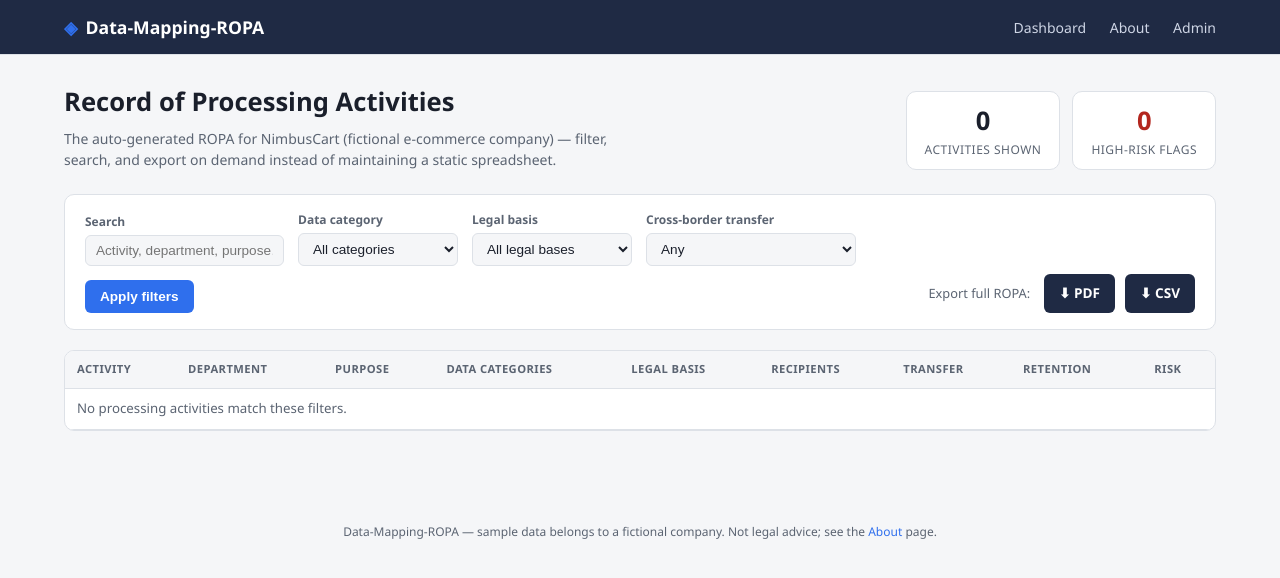
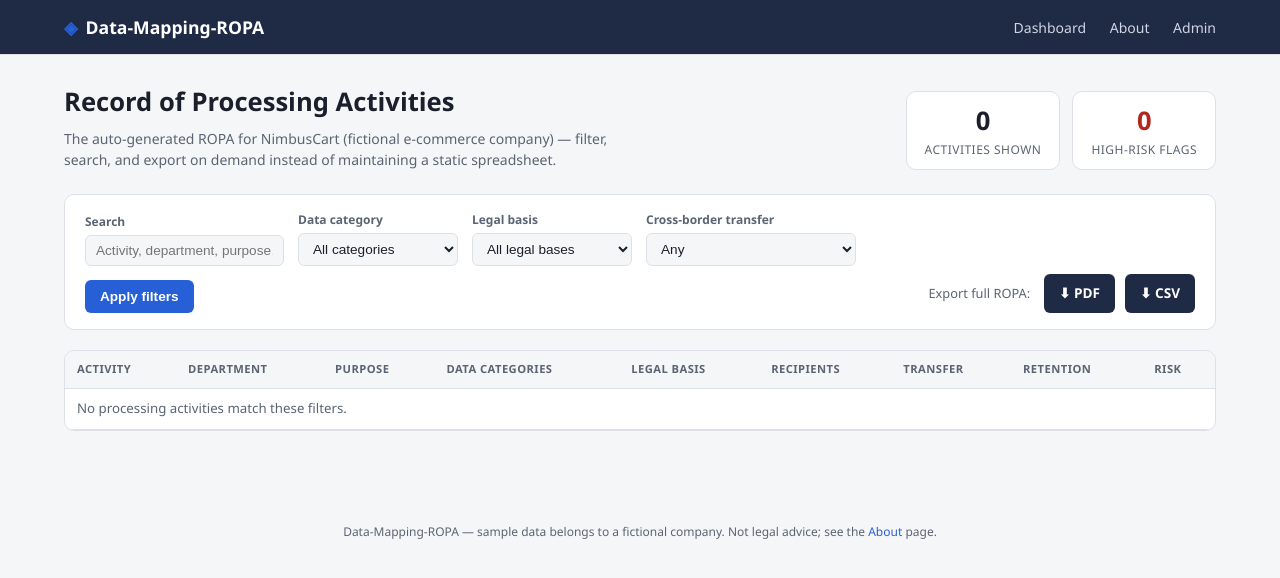
Before and after one commit to GugaValenca/Data-Mapping-ROPA, a Django app: page / in a window 1280 px wide. Shown: the top 578 px of the page. Run offline with Django 5.2, Linux system fonts and the light colour scheme; data that the repository does not hold is empty.

Commit message:
fix: correct link/button color to meet WCAG AA contrast
--brand-accent (#2f6fed), used as link text and button background,
measured 4.21:1 against the page background - under the 4.5:1 AA
threshold for normal-size text. Computed a corrected shade (#2760d6:
5.21:1 as text, 5.63:1 as white-on-button, both comfortably passing)
that keeps the same blue identity. Every other color pair checked
across both themes - body text, muted text, all five badge pairs, the
full dark theme - was already passing, several by a wide margin.

```diff
--- a/static/css/style.css
+++ b/static/css/style.css
@@ -5,7 +5,10 @@
     --text: #1a1f2b;
     --text-muted: #5b6472;
     --brand: #1f2a44;
-    --brand-accent: #2f6fed;
+    /* 5.21:1 against --bg as text, 5.63:1 as white-on-button — both
+       comfortably clear the 4.5:1 WCAG AA threshold for normal-size
+       text. The original #2f6fed measured 4.21:1 as link/body text. */
+    --brand-accent: #2760d6;
     --risk-bg: #fbe9e7;
     --risk-text: #b3261e;
     --risk-border: #f2c4be;
```
